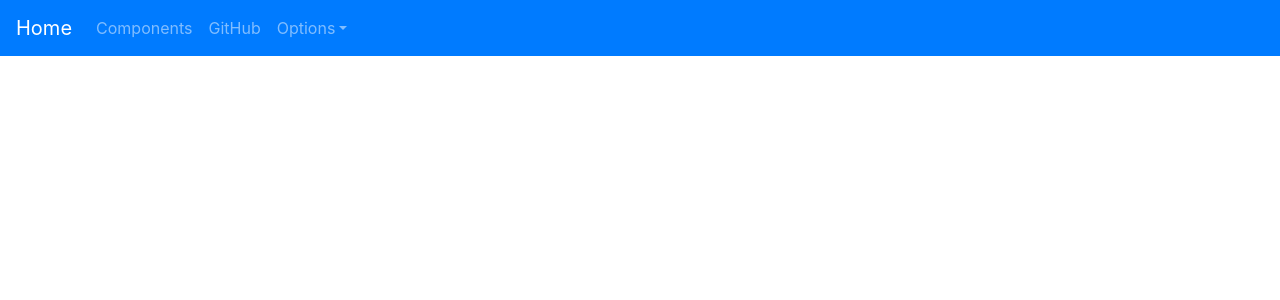
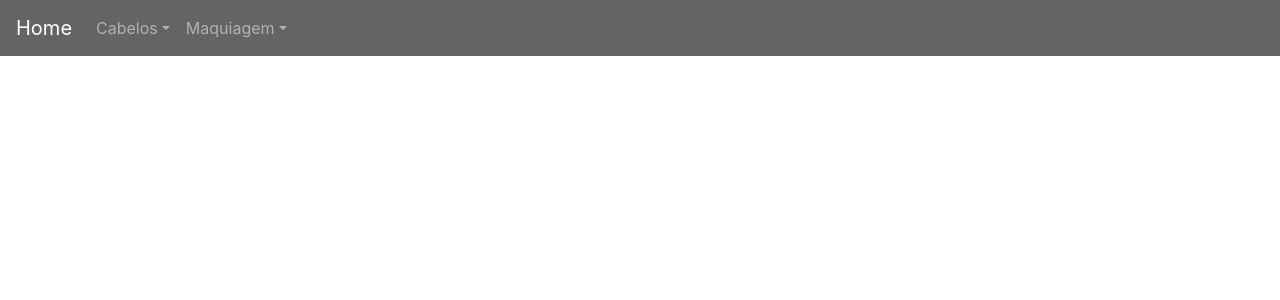
Before and after one commit to qwertyFFF/siteestheticcenter, a React (Create React App) app in the folder site/: page / in a window 1280 px wide. Shown: the top 300 px of the page. Built offline with nearby package versions, Linux system fonts and the light colour scheme.

Commit message:
Inclusão do navbar e estilização da mesma

```diff
--- a/site/public/index.html
+++ b/site/public/index.html
@@ -19,7 +19,7 @@
       work correctly both with client-side routing and a non-root public URL.
       Learn how to configure a non-root public URL by running `npm run build`.
     -->
-    <title>React App</title>
+    <title>Esthetic Center</title>
   </head>
   <body>
     <noscript>
--- a/site/src/App.css
+++ /dev/null
@@ -1,32 +0,0 @@
-.App {
-  text-align: center;
-}
-
-.App-logo {
-  animation: App-logo-spin infinite 20s linear;
-  height: 80px;
-}
-
-.App-header {
-  background-color: #222;
-  height: 150px;
-  padding: 20px;
-  color: white;
-}
-
-.App-title {
-  font-size: 1.5em;
-}
-
-.App-intro {
-  font-size: large;
-}
-
-@keyframes App-logo-spin {
-  from { transform: rotate(0deg); }
-  to { transform: rotate(360deg); }
-}
-
-.My-Navbar {
-    background-color: #646464;
-}
--- a/site/src/App.js
+++ b/site/src/App.js
@@ -1,6 +1,5 @@
 import React, { Component } from 'react';
 import logo from './logo.svg';
-import './App.css';
 import 'bootstrap/dist/css/bootstrap.min.css';
 
 class App extends Component {
--- /dev/null
+++ b/site/src/componentes/home_navbar.css
@@ -0,0 +1,3 @@
+.My-bg-primary {
+    background-color: #646464 !important;
+}
--- a/site/src/componentes/home_navbar.jsx
+++ b/site/src/componentes/home_navbar.jsx
@@ -1,13 +1,14 @@
 import React, { Component } from 'react';
 import 'bootstrap/dist/css/bootstrap.min.css';
+import './home_navbar.css';
 import {
     Collapse,
     Navbar,
     NavbarToggler,
     NavbarBrand,
     Nav,
-    NavItem,
-    NavLink,
+    //NavItem,
+    //NavLink,
     UncontrolledDropdown,
     DropdownToggle,
     DropdownMenu,
@@ -28,34 +29,45 @@ export default class MenuNavegacao extends Component {
           isOpen: !this.state.isOpen
         });
     }
+
     render() {
         return (
             <div>
-                <Navbar className="navbar navbar-expand-lg navbar-dark bg-primary My-Navbar" expand="md">
+                <Navbar className="navbar navbar-expand-lg navbar-dark My-bg-primary" expand="md">
                     <NavbarBrand href="/">Home</NavbarBrand>
                     <NavbarToggler onClick={this.toggle} />
                     <Collapse isOpen={this.state.isOpen} navbar>
                         <Nav className="" navbar>
-                            <NavItem>
-                                <NavLink href="#">Components</NavLink>
-                            </NavItem>
-                            <NavItem>
-                                <NavLink href="#">GitHub</NavLink>
-                            </NavItem>
                             <UncontrolledDropdown nav inNavbar>
                                 <DropdownToggle nav caret>
-                                    Options
+                                    Cabelos
                                 </DropdownToggle>
-                                <DropdownMenu right>
+                                <DropdownMenu>
                                     <DropdownItem>
-                                        Option 1
+                                        Progressiva
                                     </DropdownItem>
                                     <DropdownItem>
-                                        Option 2
+                                        Luzes
+                                    </DropdownItem>
+                                    <DropdownItem>
+                                        Mega Hair
                                     </DropdownItem>
                                     <DropdownItem divider />
+                                </DropdownMenu>
+                            </UncontrolledDropdown>
+                            <UncontrolledDropdown nav inNavbar>
+                                <DropdownToggle nav caret>
+                                    Maquiagem
+                                </DropdownToggle>
+                                <DropdownMenu>
                                     <DropdownItem>
-                                        Reset
+                                        Noivas
+                                    </DropdownItem>
+                                    <DropdownItem>
+                                        Festa
+                                    </DropdownItem>
+                                    <DropdownItem>
+                                        Formatura
                                     </DropdownItem>
                                 </DropdownMenu>
                             </UncontrolledDropdown>
--- a/site/src/index.css
+++ /dev/null
@@ -1,5 +0,0 @@
-body {
-  margin: 0;
-  padding: 0;
-  font-family: sans-serif;
-}
--- a/site/src/index.js
+++ b/site/src/index.js
@@ -1,7 +1,6 @@
 import React from 'react';
 import ReactDOM from 'react-dom';
-import './index.css';
-import App from './App';
+//import './index.css';
 import registerServiceWorker from './registerServiceWorker';
 import 'bootstrap/dist/css/bootstrap.min.css';
 import MenuNavegacao from './componentes/home_navbar';
```
